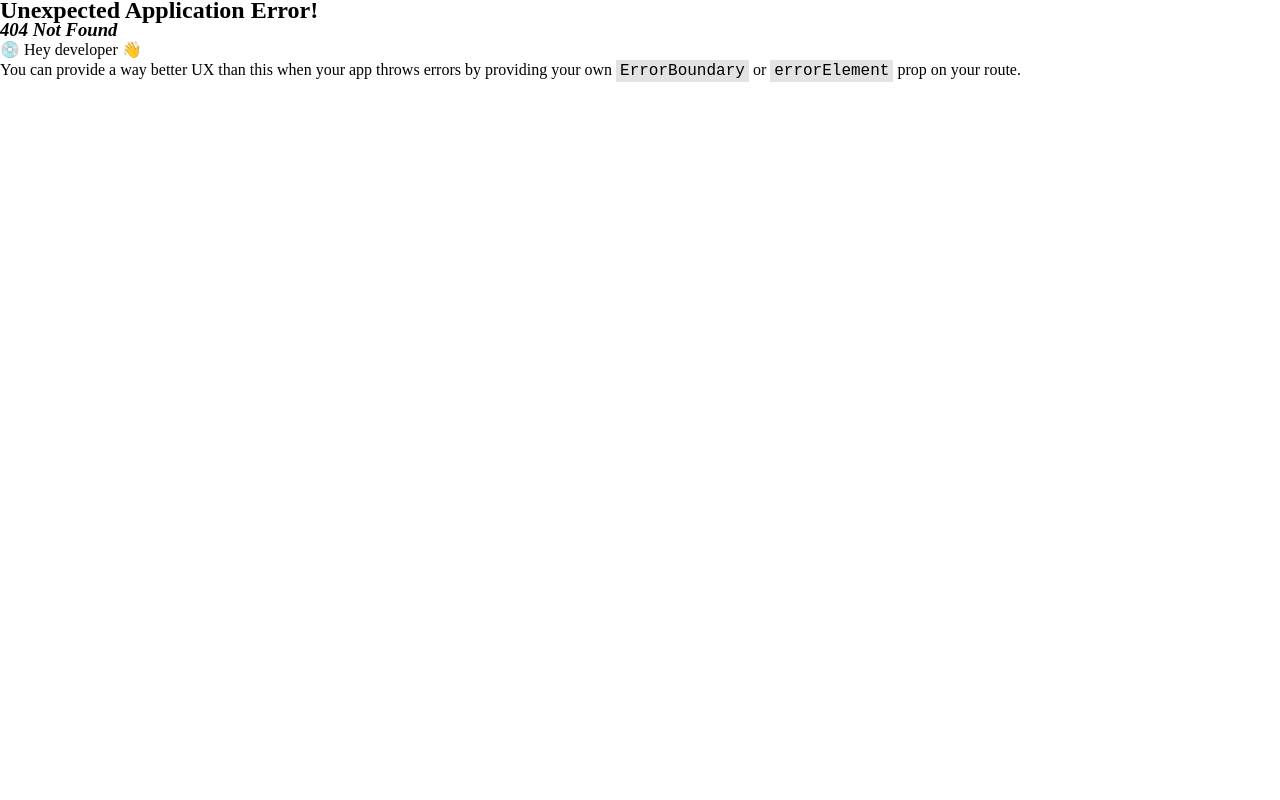
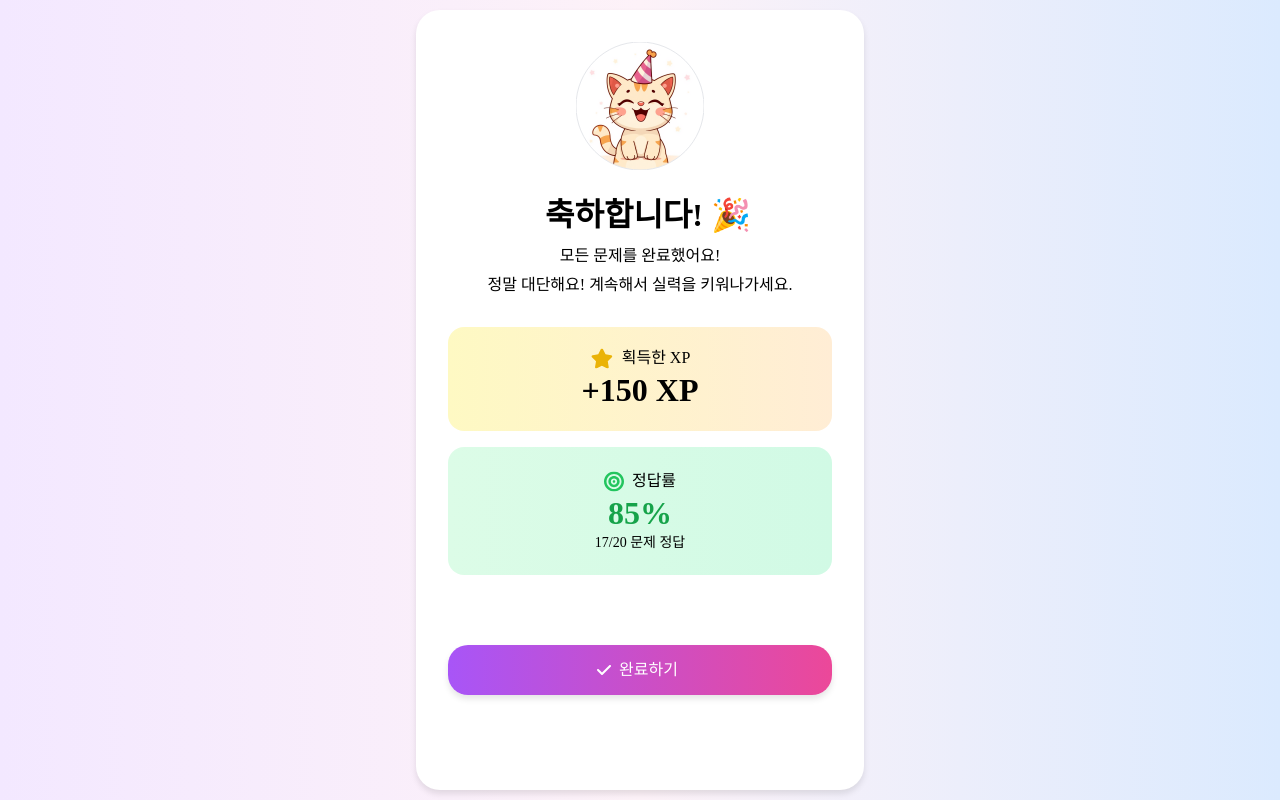
Before and after one commit to Dsm-hackathon-4/FE, a React (Vite) app: page /result in a window 1280 px wide. Before the commit this address had no page. Built offline with nearby package versions, Linux system fonts and the light colour scheme; a web font is replaced by a local one.

Commit message:
결과 페이지 퍼블리싱

```diff
--- a/src/components/Button.tsx
+++ b/src/components/Button.tsx
@@ -3,8 +3,8 @@ import styled from "@emotion/styled";
 import { theme } from "@/themes";
 
 interface ButtonProps extends React.ButtonHTMLAttributes<HTMLButtonElement> {
-  variant?: "primary" | "secondary" | "tertiary";
-  size?: "small" | "medium" | "large";
+  variant?: "primary" | "secondary" | "tertiary" | "tertiary2";
+  size?: "small" | "medium" | "large" | "result";
   children: React.ReactNode;
   isSelected?: boolean; // For tertiary variant
 }
@@ -42,8 +42,8 @@ export const Button = ({
 };
 
 const StyledButton = styled.button<{
-  variant: "primary" | "secondary" | "tertiary";
-  size: "small" | "medium" | "large";
+  variant: "primary" | "secondary" | "tertiary" | "tertiary2";
+  size: "small" | "medium" | "large" | "result";
   isSelected?: boolean;
 }>`
   border-radius: 20px;
@@ -91,6 +91,16 @@ const StyledButton = styled.button<{
             };
           }
         `;
+      case "tertiary2":
+        return `
+          background: linear-gradient(90deg, #A855F7 0%, #EC4899 100%);
+          color: ${theme.color.white};
+          border: none;
+
+          &:hover {
+            background-color: ${theme.color.zinc[100]};
+          }
+        `;
       default:
         return ``;
     }
@@ -123,6 +133,14 @@ const StyledButton = styled.button<{
           font-size: ${theme.font.t2.fontSize};
           line-height: ${theme.font.t2.lineHeight};
         `;
+      case "result":
+        return `
+          padding: 15px 149px 15px 149px;
+          font-family: ${theme.font.b1.fontFamily};
+          font-weight: ${theme.font.b1.fontWeight};
+          font-size: ${theme.font.b1.fontSize};
+          line-height: ${theme.font.b1.lineHeight};
+        `;
       default:
         return ``;
     }
--- /dev/null
+++ b/src/pages/ResultPage.tsx
@@ -0,0 +1,135 @@
+import { theme } from "@/themes";
+import styled from "@emotion/styled";
+import { Correct, ResultIcon, Star, ResultCheck } from "@/assets";
+import { Button } from "@/components";
+
+export const ResultPage = () => {
+  return (
+    <Wrapper>
+      <Result>
+        <img
+          src={ResultIcon}
+          alt="result"
+          style={{ width: "128px", height: "128px" }}
+        />
+        <div style={{ display: "flex", flexDirection: "column", gap: "70px" }}>
+          <div
+            style={{ display: "flex", flexDirection: "column", gap: "32px" }}
+          >
+            <Text>
+              <span style={theme.font.h2}>&nbsp; 축하합니다! 🎉</span>
+              <Contents>
+                <span>모든 문제를 완료했어요!</span>
+                <span>정말 대단해요! 계속해서 실력을 키워나가세요.</span>
+              </Contents>
+            </Text>
+            <Content>
+              <Xp>
+                <Title>
+                  <img src={Star} alt="star" />
+                  <span style={theme.font.b2}>획득한 XP</span>
+                </Title>
+                <span style={{ ...theme.font.h2, color: theme.color.resultXp }}>
+                  +150 XP
+                </span>
+              </Xp>
+              <Answer>
+                <Title>
+                  <img src={Correct} alt="correct" />
+                  <span style={theme.font.b2}>정답률</span>
+                </Title>
+                <span
+                  style={{ ...theme.font.h2, color: theme.color.green[600] }}
+                >
+                  85%
+                </span>
+                <span style={theme.font.l2}>17/20 문제 정답</span>
+              </Answer>
+            </Content>
+          </div>
+          <Button
+            variant="tertiary2"
+            size="result"
+            style={{ display: "flex", alignItems: "center", gap: "8px" }}
+          >
+            <img src={ResultCheck} alt="resultCheck" />
+            완료하기
+          </Button>
+        </div>
+      </Result>
+    </Wrapper>
+  );
+};
+
+const Title = styled.div`
+  display: flex;
+  justify-content: center;
+  align-items: center;
+  gap: 8px;
+`;
+
+const Xp = styled.div`
+  width: 384px;
+  height: 104px;
+  border-radius: 16px;
+  display: flex;
+  justify-content: center;
+  align-items: center;
+  flex-direction: column;
+  background: linear-gradient(90deg, #fef9c3 0%, #ffedd5 100%);
+`;
+
+const Answer = styled.div`
+  width: 384px;
+  height: 128px;
+  border-radius: 16px;
+  display: flex;
+  justify-content: center;
+  align-items: center;
+  flex-direction: column;
+  background: linear-gradient(90deg, #dcfce7 0%, #d1fae5 100%);
+`;
+
+const Content = styled.div`
+  display: flex;
+  flex-direction: column;
+  gap: 16px;
+`;
+
+const Contents = styled.div`
+  display: flex;
+  flex-direction: column;
+  justify-content: center;
+  align-items: center;
+  gap: 9px;
+`;
+
+const Text = styled.div`
+  display: flex;
+  flex-direction: column;
+  justify-content: center;
+  align-items: center;
+  gap: 10px;
+`;
+
+const Result = styled.div`
+  width: 448px;
+  height: 780px;
+  box-shadow: 0px 4px 6px rgba(0, 0, 0, 0.1);
+  background-color: ${theme.color.white};
+  border-radius: 24px;
+  display: flex;
+  flex-direction: column;
+  align-items: center;
+  padding: 32px;
+  gap: 24px;
+`;
+
+const Wrapper = styled.div`
+  width: 100%;
+  height: 100vh;
+  display: flex;
+  justify-content: center;
+  align-items: center;
+  background: linear-gradient(90deg, #f3e8ff 0%, #fdf2f8 50%, #dbeafe 100%);
+`;
--- a/src/pages/index.ts
+++ b/src/pages/index.ts
@@ -1,6 +1,7 @@
 export { HomePage } from "./HomePage";
 export { RankPage } from "./RankPage";
 export { ProfilePage } from "./ProfilePage";
+export { ResultPage } from "./ResultPage";
 export * from "./UserInfo";
 export * from "./Review";
 export * from "./Problem";
--- a/src/router.tsx
+++ b/src/router.tsx
@@ -13,6 +13,7 @@ import {
   BlankProblem,
   DefineProblem,
   SelectProblem,
+  ResultPage,
 } from "@/pages";
 import { HeaderLayout, SideBarLayout } from "@/components/layouts";
 
@@ -79,6 +80,10 @@ const router = createBrowserRouter([
       },
     ],
   },
+  {
+    path: "result",
+    element: <ResultPage />,
+  },
 ]);
 
 export default router;
```
